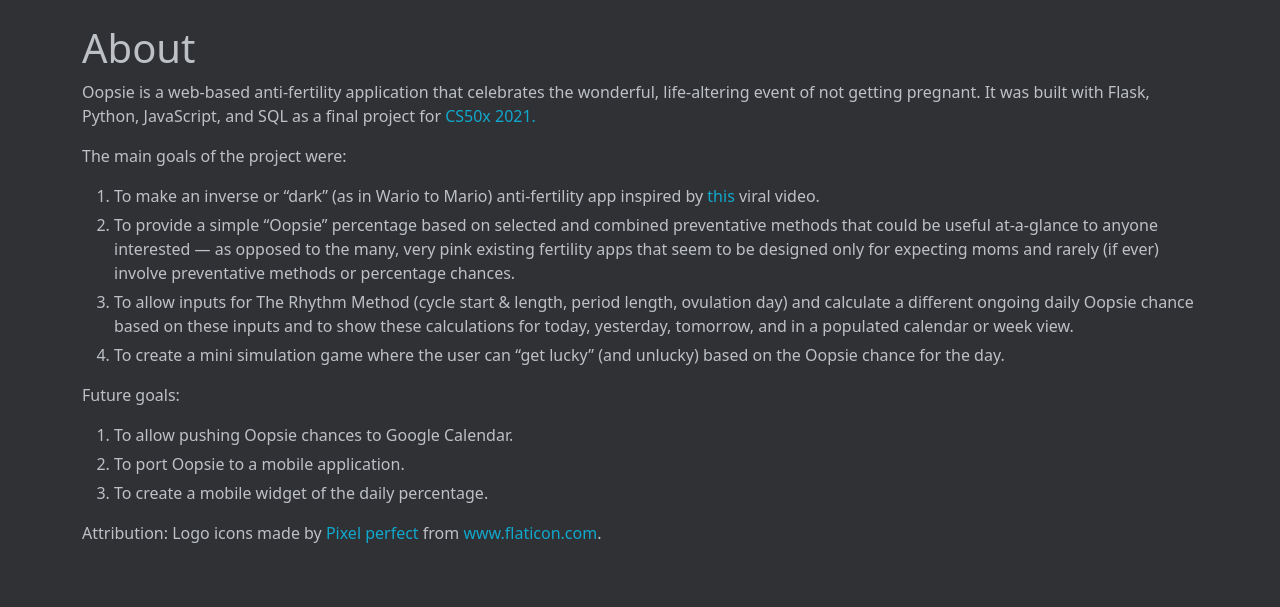
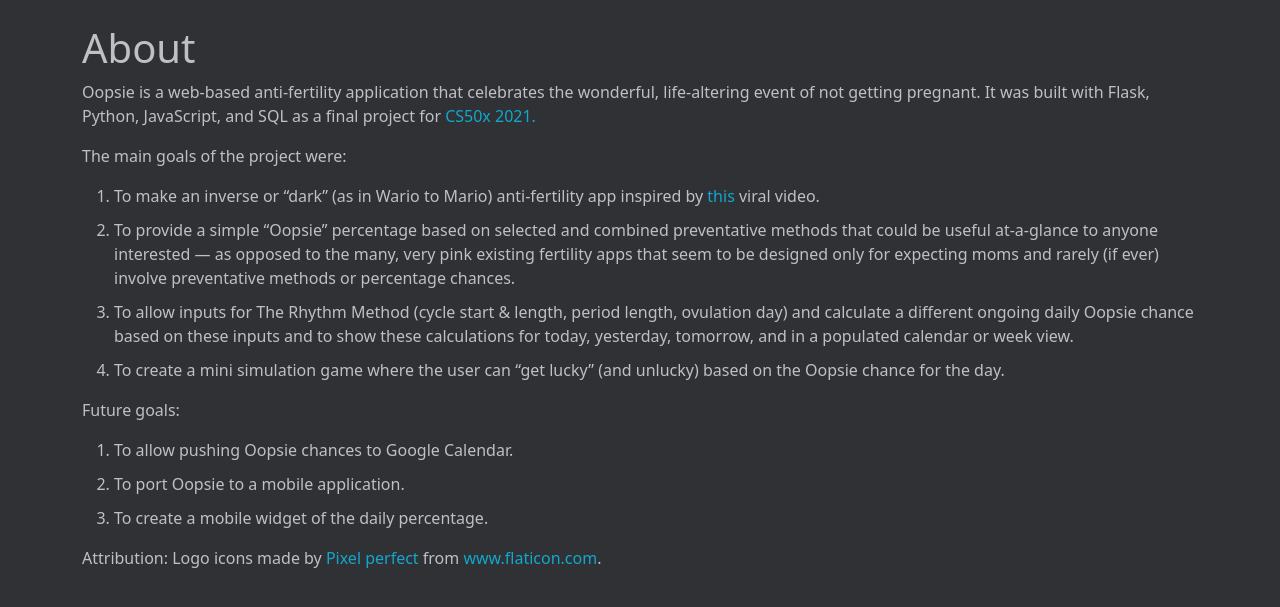
Before and after one commit to ragmats/oopsie, a Flask app: page /about in a window 1280 px wide. Shown: the part 65-672 px from the top of the page. Run offline with Flask 2, Linux system fonts and the light colour scheme; some libraries are stand-ins or nearby versions.

Commit message:
fixed minor spacing.

```diff
--- a/static/css/styles.css
+++ b/static/css/styles.css
@@ -46,7 +46,7 @@ ul {
 }
 
 .li_spaced {
-    margin-bottom: 5px;
+    margin-bottom: 10px;
 }
 
 .week_container {
--- a/templates/index.html
+++ b/templates/index.html
@@ -17,7 +17,7 @@
                     {{ oopsie_chance }}% Oopsie!
 
                     {% if not methods %}
-                        <a href="javascript:void(0)" data-bs-toggle="tooltip" title="Careful! This is the default Oopsie chance with no preventative methods. Your personal Oopsie chance may be much higher or lower. You can personalize your Oopsie chance for more accuracy.">&#9432;</a>
+                        <a href="javascript:void(0)" data-bs-toggle="tooltip" title="Careful! This is the default Oopsie chance with no preventative methods. Your personal Oopsie chance may be much higher or lower. Personalize your Oopsie chance for more accuracy.">&#9432;</a>
                     {% endif %}
                 </h1>
 
```
